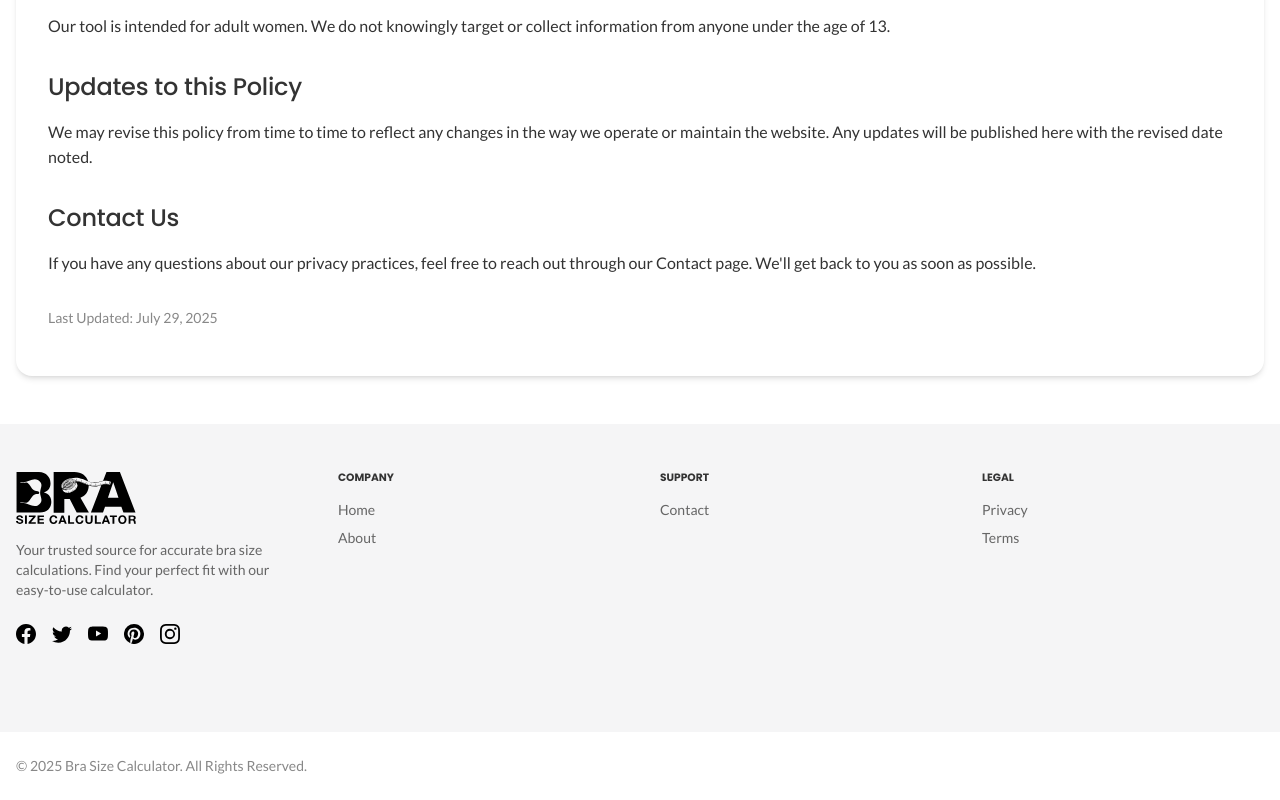
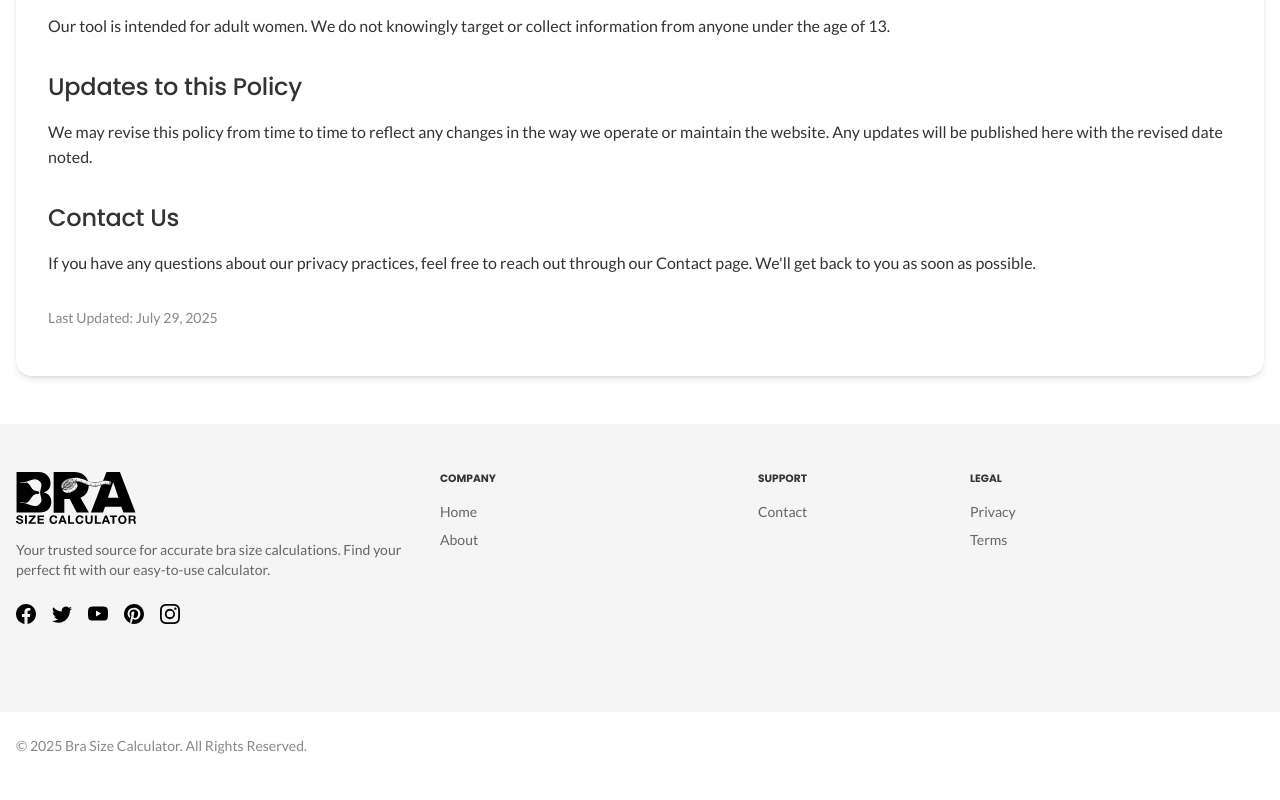
Before and after one commit to AfaqMohmand/bra-app, a Next.js app: page /privacy in a window 1280 px wide. Shown: the part 1030-1830 px from the top of the page. Built offline with nearby package versions, Linux system fonts and the light colour scheme.

Commit message:
further issues fixations

```diff
--- a/src/components/BraSizeCalculatorWrapper.tsx
+++ b/src/components/BraSizeCalculatorWrapper.tsx
@@ -73,10 +73,7 @@ const BraSizeCalculatorWrapper: React.FC<BraSizeCalculatorWrapperProps> = ({
         adjustedCup = braSizeData.cupSizes.uk?.[differenceKey] || "";
       } else if (region === "Pak/Ind") {
         // For Pak/Ind, get cup size from its table
-        adjustedCup = braSizeData.cupSizes.pakind?.[differenceKey] || "";
-      } else if (region === "AU") {
-        // For AU, get cup size from its table
-        adjustedCup = braSizeData.cupSizes.aus?.[differenceKey] || "";
+        adjustedCup = braSizeData.cupSizes.pakInd?.[differenceKey] || "";
       } else {
         // Default to US cup size
         adjustedCup = braSizeData.cupSizes.us[differenceKey] || "";
@@ -212,7 +209,13 @@ const BraSizeCalculatorWrapper: React.FC<BraSizeCalculatorWrapperProps> = ({
                         braSizeData.bandSizes.inches[
                           recommendedSize.bandSize.toString()
                         ]?.aus || ""
-                      }${recommendedSize.cupSize}`
+                      }${
+                        recommendedSize.bustBandDifference !== undefined
+                          ? braSizeData.cupSizes.aus?.[
+                              recommendedSize.bustBandDifference.toString()
+                            ] || recommendedSize.cupSize
+                          : recommendedSize.cupSize
+                      }`
                     : activeRegion === "US"
                     ? `${recommendedSize.bandSize}${recommendedSize.cupSize}`
                     : getSizeForRegion(activeRegion, recommendedSize)}
@@ -332,7 +335,15 @@ const BraSizeCalculatorWrapper: React.FC<BraSizeCalculatorWrapperProps> = ({
                       Cup Size
                     </p>
                     <h6 className="text-2xl font-bold bg-clip-text text-transparent bg-gradient-to-r from-yellow-600 to-yellow-400 mb-2">
-                      {recommendedSize.cupSize}
+                      {activeRegion === "Pak/Ind" || activeRegion === "AU"
+                        ? recommendedSize.bustBandDifference !== undefined
+                          ? braSizeData.cupSizes[
+                              activeRegion === "Pak/Ind" ? "pakInd" : "aus"
+                            ]?.[
+                              recommendedSize.bustBandDifference.toString()
+                            ] || recommendedSize.cupSize
+                          : recommendedSize.cupSize
+                        : recommendedSize.cupSize}
                     </h6>
                   </div>
                 </div>
--- a/src/components/Footer.tsx
+++ b/src/components/Footer.tsx
@@ -16,9 +16,9 @@ const Footer = () => {
       >
         <div className="container mx-auto px-4">
           {/* Main Footer Content */}
-          <div className="grid grid-cols-1 sm:grid-cols-2 md:grid-cols-4 gap-6 sm:gap-8 md:gap-10 mb-6 sm:mb-8 md:mb-10">
+          <div className="grid grid-cols-2 sm:grid-cols-2 md:grid-cols-12 gap-x-4 gap-y-0 sm:gap-8 md:gap-6 mb-6 sm:mb-8 md:mb-10">
             {/* Column 1 - Logo and Text */}
-            <div className="col-span-1">
+            <div className="col-span-1 md:col-span-4">
               <div className="mb-6">
                 {/* Logo */}
                 <div className="mb-4">
@@ -98,11 +98,11 @@ const Footer = () => {
             </div>
 
             {/* Column 2 - Help */}
-            <div className="col-span-1">
-              <h3 className="text-[10.668px] font-bold mb-4 uppercase">
+            <div className="col-span-1 md:col-span-3">
+              <h3 className="text-xs sm:text-[10.668px] font-bold mb-1 sm:mb-4 uppercase">
                 COMPANY
               </h3>
-              <ul className="space-y-2 text-sm">
+              <ul className="space-y-0.5 sm:space-y-2 text-xs sm:text-sm">
                 <li>
                   <Link href="/" className="text-gray-600 hover:text-gray-900">
                     Home
@@ -120,11 +120,11 @@ const Footer = () => {
             </div>
 
             {/* Column 2 - Orders & Returns */}
-            <div className="col-span-1">
-              <h3 className="text-[10.668px] font-bold mb-4 uppercase">
+            <div className="col-span-1 md:col-span-2">
+              <h3 className="text-xs sm:text-[10.668px] font-bold mb-1 sm:mb-4 uppercase mt-3 sm:mt-0">
                 SUPPORT
               </h3>
-              <ul className="space-y-2 text-sm">
+              <ul className="space-y-0.5 sm:space-y-2 text-xs sm:text-sm">
                 <li>
                   <Link
                     href="/contact"
@@ -137,11 +137,11 @@ const Footer = () => {
             </div>
 
             {/* Column 3 - Services */}
-            <div className="col-span-1">
-              <h3 className="text-[10.668px] font-bold mb-4 uppercase">
-                Legal
+            <div className="col-span-1 md:col-span-3">
+              <h3 className="text-xs sm:text-[10.668px] font-bold mb-1 sm:mb-4 uppercase mt-3 sm:mt-0">
+                LEGAL
               </h3>
-              <ul className="space-y-2 text-sm">
+              <ul className="space-y-0.5 sm:space-y-2 text-xs sm:text-sm">
                 <li>
                   <Link
                     href="/privacy"
--- a/src/components/braSizeChart.tsx
+++ b/src/components/braSizeChart.tsx
@@ -219,17 +219,25 @@ export default function DetailBraSizeChart() {
       </div>
 
       {/* Band Size Conversion Table */}
-      <div className="mb-12 overflow-x-auto">
-        <h3 className="text-xl font-bold mb-4 text-left sm:text-center text-[#000] py-2 rounded-lg">
+      <div className="mb-12">
+        <h3 className="text-xl font-bold mb-4 text-left sm:text-center text-[#000] py-2 rounded-lg bg-white">
           {unit === "inches" ? "(Inches)" : "(Centimeters)"} Bra Size Conversion
           Tables
         </h3>
+        <div className="relative">
+          <div className="overflow-x-auto">
             <table className="w-full border-collapse shadow-lg">
               <thead>
                 <tr className="bg-yellow-500 text-white">
-              <th className="border border-yellow-300 px-4 py-3">US/UK Band</th>
-              <th className="border border-yellow-300 px-4 py-3">EU Band</th>
-              <th className="border border-yellow-300 px-4 py-3">FR Band</th>
+                  <th className="border border-yellow-300 px-4 py-3">
+                    US/UK Band
+                  </th>
+                  <th className="border border-yellow-300 px-4 py-3">
+                    EU Band
+                  </th>
+                  <th className="border border-yellow-300 px-4 py-3">
+                    FR Band
+                  </th>
                   <th className="border border-yellow-300 px-4 py-3">
                     Pak/Ind Band
                   </th>
@@ -245,7 +253,9 @@ export default function DetailBraSizeChart() {
                     className={index % 2 === 0 ? "bg-yellow-50" : "bg-white"}
                   >
                     <td className="border border-yellow-300 px-4 py-2 text-center">
-                  {unit === "inches" ? row.usUkBand : inchesToCm(row.usUkBand)}
+                      {unit === "inches"
+                        ? row.usUkBand
+                        : inchesToCm(row.usUkBand)}
                     </td>
                     <td className="border border-yellow-300 px-4 py-2 text-center">
                       {unit === "inches"
@@ -270,12 +280,16 @@ export default function DetailBraSizeChart() {
               </tbody>
             </table>
           </div>
+        </div>
+      </div>
 
       {/* Cup Size Conversion Table */}
-      <div className="mb-12 overflow-x-auto">
-        <h3 className="text-xl font-bold mb-4 text-left sm:text-center text-black py-2 rounded-lg">
+      <div className="mb-12">
+        <h3 className="text-xl font-bold mb-4 text-left sm:text-center text-black py-2 rounded-lg bg-white">
           Cup Size Conversion Table
         </h3>
+        <div className="relative">
+          <div className="overflow-x-auto">
             <table className="w-full border-collapse shadow-lg">
               <thead>
                 <tr className="bg-yellow-500 text-white">
@@ -299,7 +313,9 @@ export default function DetailBraSizeChart() {
                   // Convert the difference if it's a number
                   let diffValue = row.bustBandDiff;
                   if (unit === "cm" && diffValue !== "<1") {
-                diffValue = String(Math.round(parseFloat(diffValue) * 2.54));
+                    diffValue = String(
+                      Math.round(parseFloat(diffValue) * 2.54)
+                    );
                   } else if (unit === "cm" && diffValue === "<1") {
                     diffValue = "<2.5";
                   }
@@ -336,6 +352,8 @@ export default function DetailBraSizeChart() {
               </tbody>
             </table>
           </div>
+        </div>
+      </div>
 
       {/* Size Chart Note */}
       <div className="bg-yellow-50 p-4 rounded-lg border border-yellow-200 mb-4 mx-auto max-w-3xl shadow-md">
```
Lines whose indentation alone changed are shown as unchanged.
